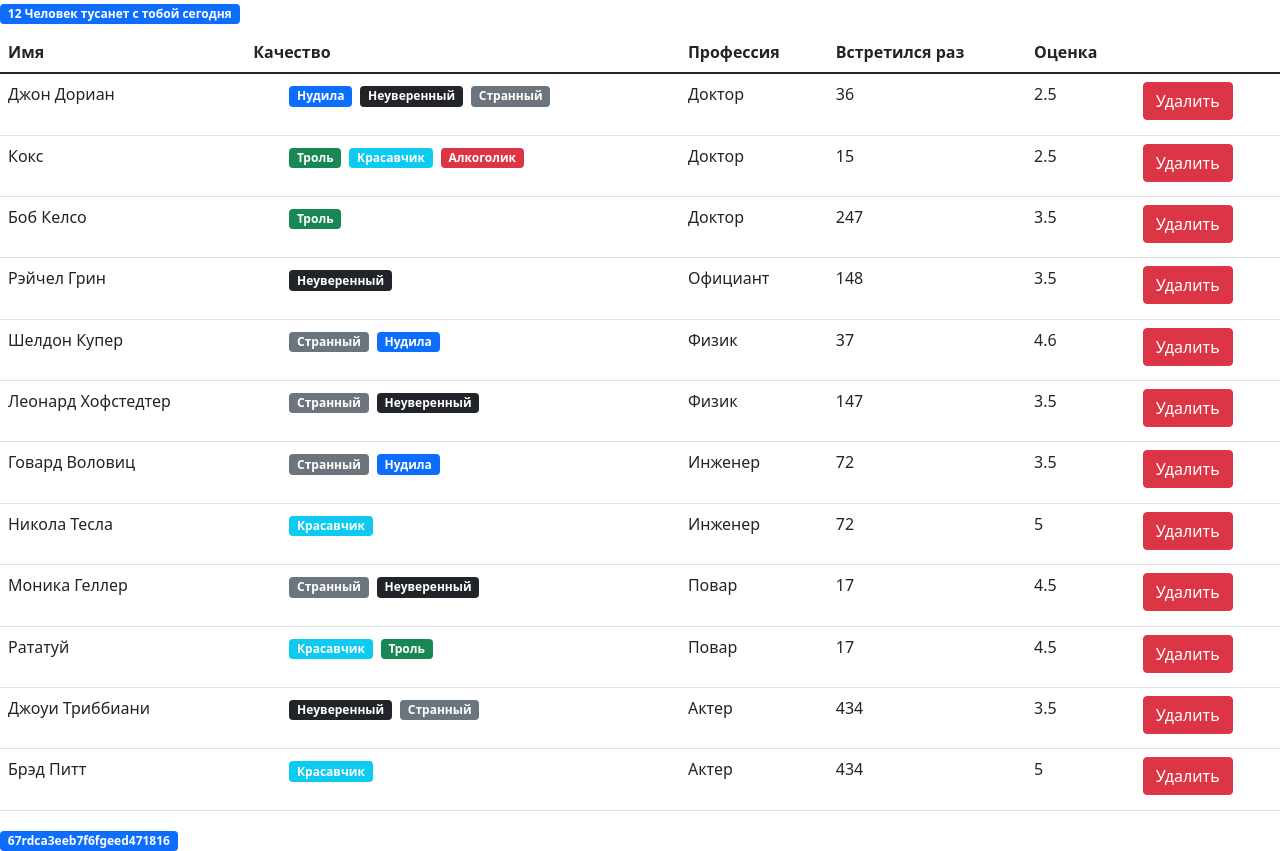
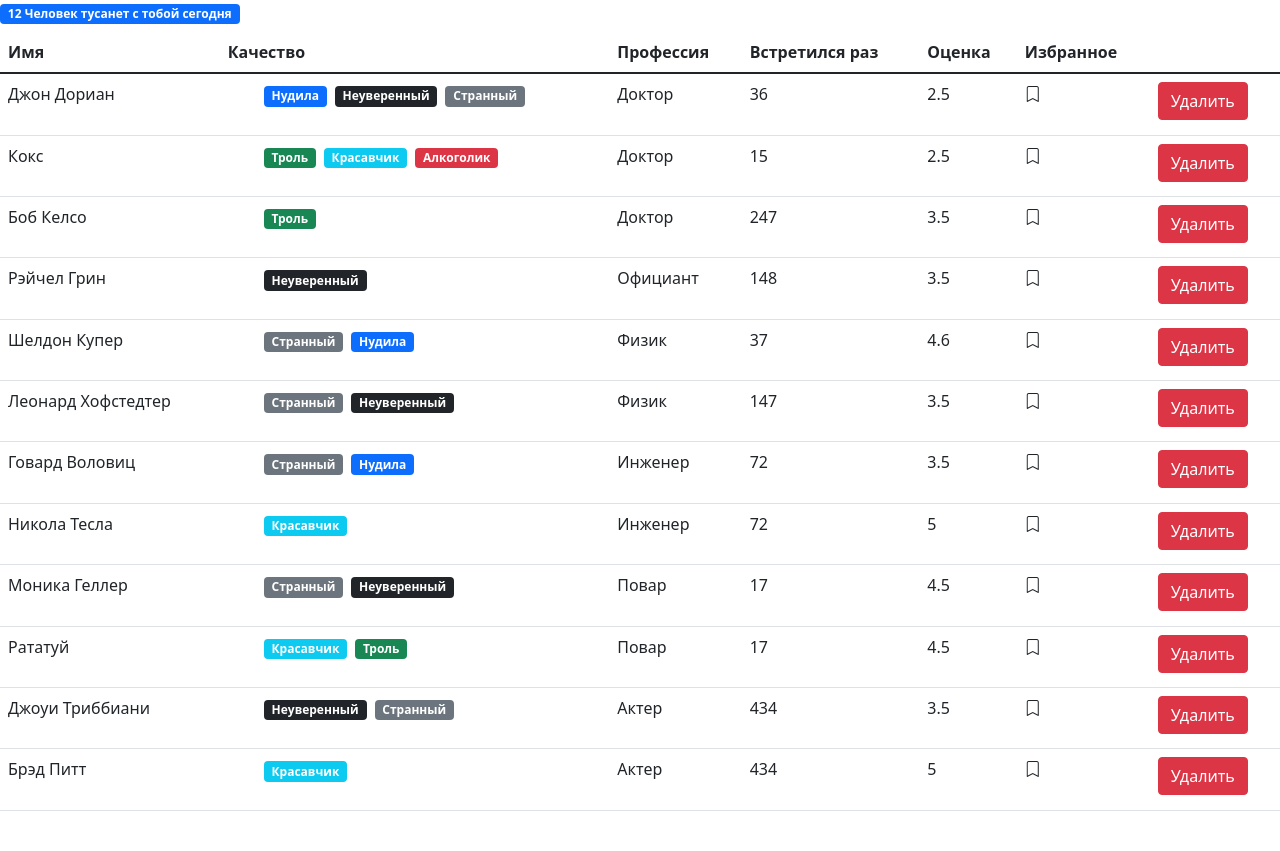
Before and after one commit to dummfound/fast-company, a React (Create React App) app: page / in a window 1280 px wide. After the commit the page ends 827 px from the top, so only its background shows below. Built offline with nearby package versions, Linux system fonts and the light colour scheme.

Commit message:
2 module

```diff
--- a/public/index.html
+++ b/public/index.html
@@ -3,6 +3,7 @@
   <head>
     <meta charset="utf-8" />
     <link rel="icon" href="%PUBLIC_URL%/favicon.ico" />
+    <link rel="stylesheet" href="https://cdn.jsdelivr.net/npm/bootstrap-icons@1.8.3/font/bootstrap-icons.css">
     <meta name="viewport" content="width=device-width, initial-scale=1" />
     <meta name="theme-color" content="#000000" />
     <meta
--- /dev/null
+++ b/src/app.jsx
@@ -0,0 +1,34 @@
+import React, { useState } from "react";
+import Users from "./components/users";
+import api from "./api";
+
+const App = () => {
+  const [users, setUsers] = useState(api.users.fetchAll());
+
+  const handleChangeBookmark = (id) => {
+    console.log(id);
+    const updateUsers = users.map((user) => {
+      if (user._id === id) {
+        user.bookmark = !user.bookmark;
+      }
+      return user;
+    });
+    setUsers(updateUsers);
+  };
+
+  // Фильтруем (удаляем) массив с нодами на повторение по id
+  const handleUsersChange = (id) => {
+    setUsers((prevState) => prevState.filter((user) => id !== user._id));
+  };
+
+  return (
+    <Users
+      users={users}
+      setUsers={setUsers}
+      handleUsersChange={handleUsersChange}
+      handleChangeBookmark={handleChangeBookmark}
+    />
+  );
+};
+
+export default App;
--- /dev/null
+++ b/src/components/bookmark.jsx
@@ -0,0 +1,12 @@
+import React from "react";
+
+const Bookmark = ({ user, handleChangeBookmark }) => {
+  return (
+    <i
+      className={user.bookmark ? "bi bi-bookmark-fill" : "bi bi-bookmark"}
+      onClick={() => handleChangeBookmark(user._id)}
+    ></i>
+  );
+};
+
+export default Bookmark;
--- /dev/null
+++ b/src/components/qualitie.jsx
@@ -0,0 +1,9 @@
+import React from "react";
+
+const Qualities = ({ qualitie }) => {
+  return (
+    <span className={`badge m-1 bg-${qualitie.color}`}>{qualitie.name}</span>
+  );
+};
+
+export default Qualities;
--- /dev/null
+++ b/src/components/searchStatus.jsx
@@ -0,0 +1,24 @@
+import React from "react";
+
+const SearchStatus = ({ length }) => {
+  const count = length;
+  const getBageContent = () => {
+    let humanStatus = "";
+    count % 10 > 2 && count % 10 <= 4
+      ? (humanStatus = "Человека")
+      : (humanStatus = "Человек");
+    return count
+      ? `${count} ${humanStatus} тусанет с тобой сегодня`
+      : "Ни кто с тобой не тусанет";
+  };
+
+  // Меняем цвет заголовку
+  const getBageClasses = () => {
+    let classes = "badge ";
+    classes += count === 0 ? "bg-danger" : "bg-primary";
+    return classes;
+  };
+  return <h1 className={getBageClasses()}>{getBageContent()}</h1>;
+};
+
+export default SearchStatus;
--- a/src/components/test.jsx
+++ /dev/null
@@ -1,16 +0,0 @@
-import React, { useState } from "react";
-import api from "../api";
-
-const App = () => {
-  const [users, setUsers] = useState(api.users.fetchAll());
-
-  return (
-    <>
-      <span className="badge bg-primary">
-        {users.filter((user) => user.name === "Кокс").map((user) => user._id)}
-      </span>
-    </>
-  );
-};
-
-export default App;
--- /dev/null
+++ b/src/components/user.jsx
@@ -0,0 +1,37 @@
+import React from "react";
+import Bookmark from "./bookmark";
+import Qualities from "./qualitie";
+
+const User = ({ users, user, handleUsersChange, handleChangeBookmark }) => {
+  return (
+    <tr>
+      <td>{user.name}</td>
+      <td>
+        {
+          <ul>
+            {user.qualities.map((qualitie) => (
+              <Qualities key={qualitie._id} qualitie={qualitie} />
+            ))}
+          </ul>
+        }
+      </td>
+      <td>{user.profession.name}</td>
+      <td>{user.completedMeetings}</td>
+      <td>{user.rate}</td>
+      <td>
+        <Bookmark user={user} handleChangeBookmark={handleChangeBookmark} />
+      </td>
+      <td>
+        <button
+          type="button"
+          className="btn btn-danger"
+          onClick={() => handleUsersChange(user._id)}
+        >
+          Удалить
+        </button>
+      </td>
+    </tr>
+  );
+};
+
+export default User;
--- a/src/components/users.jsx
+++ b/src/components/users.jsx
@@ -1,33 +1,14 @@
 import React, { useState } from "react";
-import api from "../api";
+import User from "./user";
+import SearchStatus from "./searchStatus";
 
-const Users = () => {
-  const [users, setUsers] = useState(api.users.fetchAll());
-  const [word, setWord] = useState("человек");
-
+const Users = ({
+  users,
+  setUsers,
+  handleUsersChange,
+  handleChangeBookmark,
+}) => {
   let count = users.length;
-
-  const getBageContent = () => {
-    let humanStatus = "";
-    count % 10 > 2 && count % 10 <= 4
-      ? (humanStatus = "Человека")
-      : (humanStatus = "Человек");
-    return count
-      ? `${count} ${humanStatus} тусанет с тобой сегодня`
-      : "Ни кто с тобой не тусанет";
-  };
-
-  // Меняем цвет заголовку
-  const getBageClasses = () => {
-    let classes = "badge ";
-    classes += count === 0 ? "bg-danger" : "bg-primary";
-    return classes;
-  };
-
-  // Фильтруем (удаляем) массив с нодами на повторение по id
-  const handleUsersChange = (id) => {
-    setUsers((prevState) => prevState.filter((user) => id !== user._id));
-  };
 
   const renderHeadTable = () => {
     return (
@@ -39,6 +20,7 @@ const Users = () => {
             <th scope="col">Профессия</th>
             <th scope="col">Встретился раз</th>
             <th scope="col">Оценка</th>
+            <th scope="col">Избранное</th>
           </tr>
         </thead>
       )
@@ -47,38 +29,20 @@ const Users = () => {
 
   return (
     <React.Fragment>
-      <h1 className={getBageClasses()}>{getBageContent()}</h1>
+      <SearchStatus length={users.length} />
       <div className="table-container">
         <table className="table">
           {renderHeadTable()}
           <tbody>
             {users.map((user) => (
-              <tr>
-                <td>{user.name}</td>
-                <td>
-                  {
-                    <ul>
-                      {user.qualities.map((item) => (
-                        <span className={`badge m-1 bg-${item.color}`}>
-                          {item.name}
-                        </span>
-                      ))}
-                    </ul>
-                  }
-                </td>
-                <td>{user.profession.name}</td>
-                <td>{user.completedMeetings}</td>
-                <td>{user.rate}</td>
-                <td>
-                  <button
-                    type="button"
-                    className="btn btn-danger"
-                    onClick={() => handleUsersChange(user._id)}
-                  >
-                    Удалить
-                  </button>
-                </td>
-              </tr>
+              <User
+                key={user._id}
+                user={user}
+                handleUsersChange={handleUsersChange}
+                users={users}
+                setUsers={setUsers}
+                handleChangeBookmark={handleChangeBookmark}
+              />
             ))}
           </tbody>
         </table>
--- a/src/index.js
+++ b/src/index.js
@@ -4,12 +4,11 @@ import "./index.css";
 import Users from "./components/users";
 import reportWebVitals from "./reportWebVitals";
 import "bootstrap/dist/css/bootstrap.css";
-import App from "./components/test";
+import App from "./app";
 
 const root = ReactDOM.createRoot(document.getElementById("root"));
 root.render(
   <React.StrictMode>
-    <Users />
     <App />
   </React.StrictMode>
 );
```
Also changed, not shown: src/modules/bookmarkChange.js (added).
